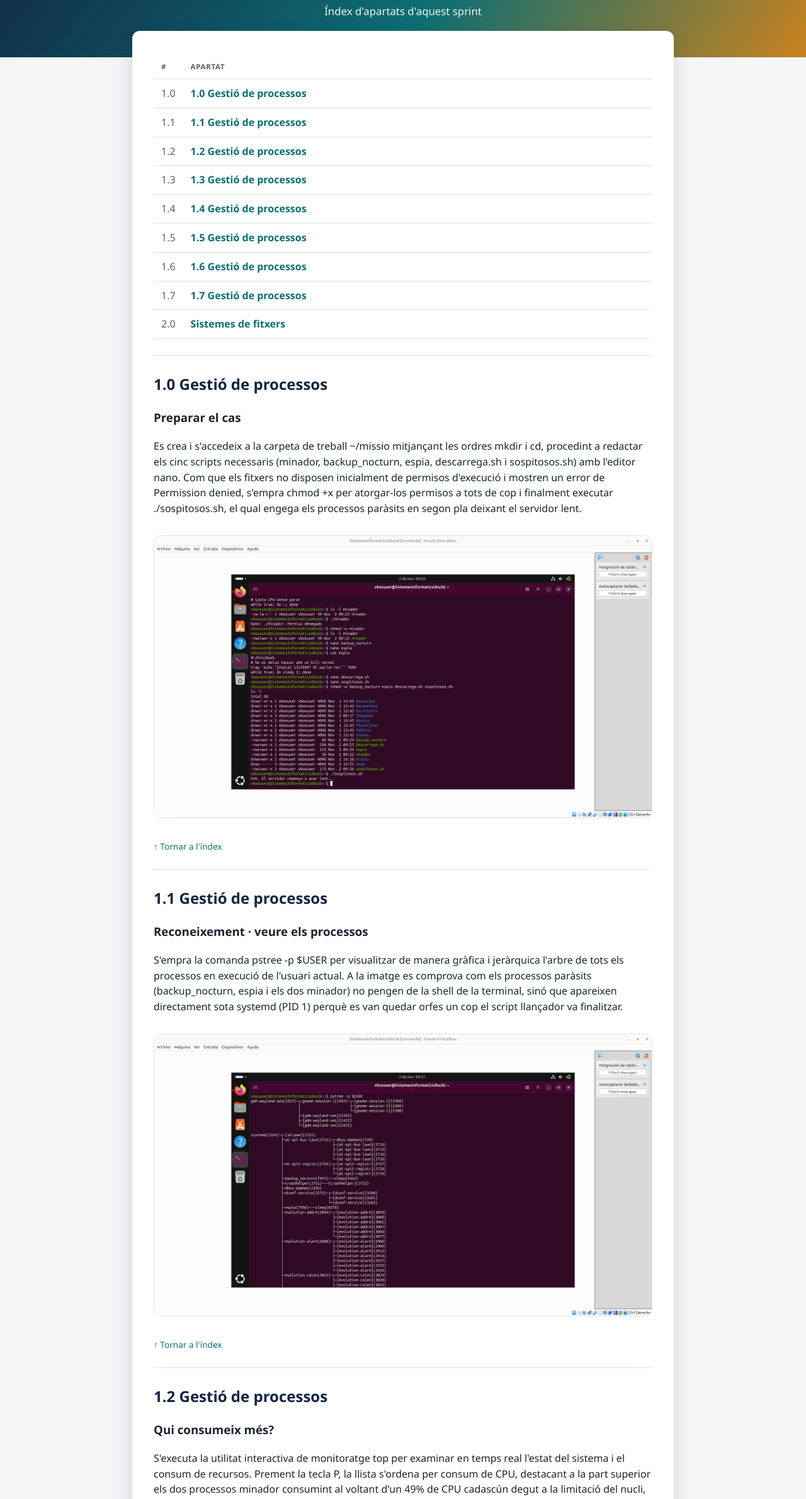
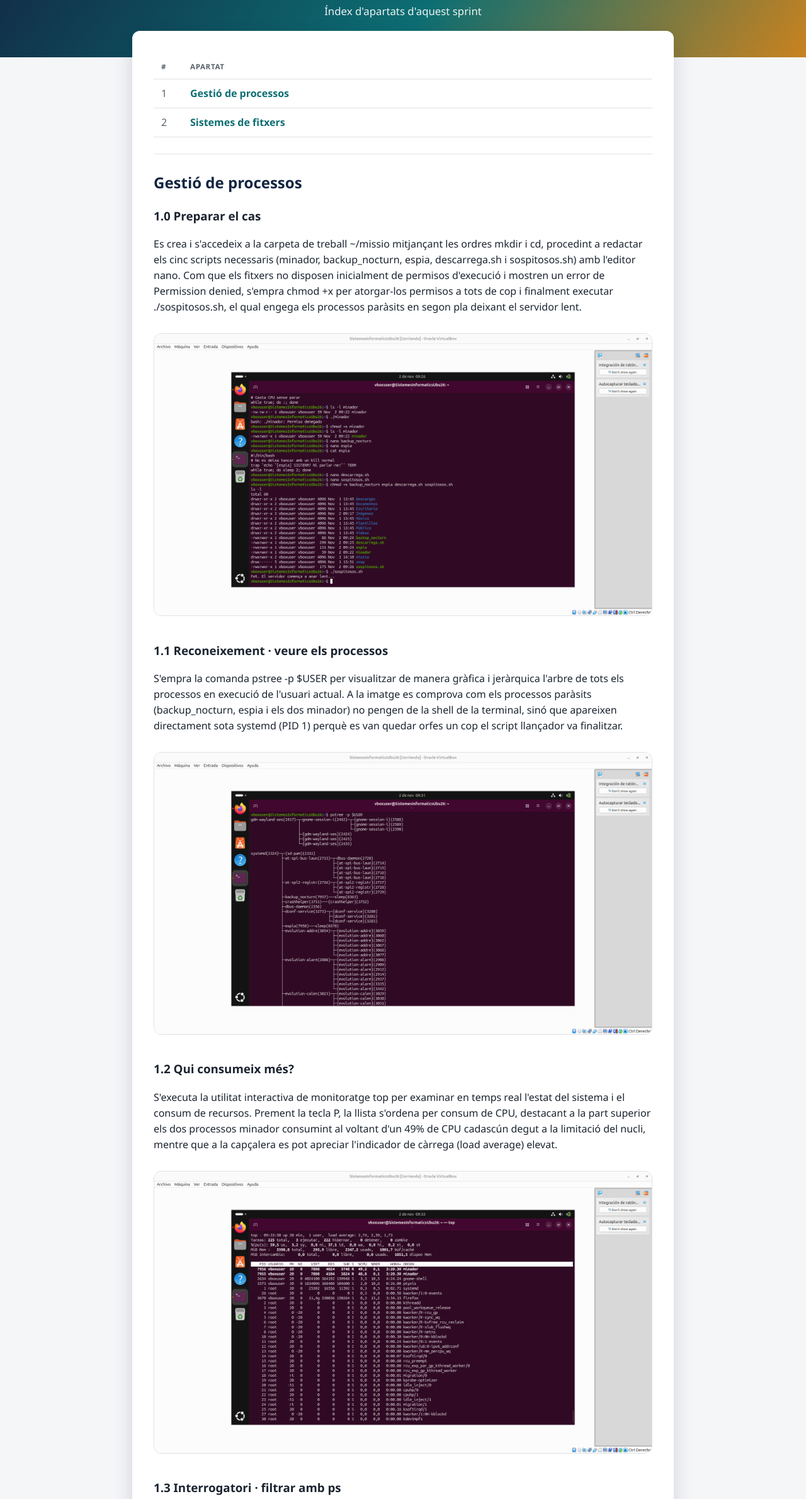
Before and after one commit to bilalbotrah-jpg/SISTEMES-OPERATIUS, a plain HTML site: page sprint2/index.html in a window 1280 px wide. Shown: the part 171-2551 px from the top of the page at 63% size. Drawn offline with Linux system fonts and the light colour scheme.

Commit message:
Update index.html

```diff
--- a/sprint2/index.html
+++ b/sprint2/index.html
@@ -29,90 +29,70 @@
         <tr><th>#</th><th>Apartat</th></tr>
       </thead>
       <tbody>
-        <tr><td>1.0</td><td><a href="#preparar-el-cas">1.0 Gestió de processos</a></td></tr>
-        <tr><td>1.1</td><td><a href="#nivell1">1.1 Gestió de processos</a></td></tr>
-        <tr><td>1.2</td><td><a href="#nivell2">1.2 Gestió de processos</a></td></tr>
-        <tr><td>1.3</td><td><a href="#nivell3">1.3 Gestió de processos</a></td></tr>
-        <tr><td>1.4</td><td><a href="#nivell4">1.4 Gestió de processos</a></td></tr>
-        <tr><td>1.5</td><td><a href="#nivell5">1.5 Gestió de processos</a></td></tr>
-        <tr><td>1.6</td><td><a href="#nivell6">1.6 Gestió de processos</a></td></tr>
-        <tr><td>1.7</td><td><a href="#nivell7">1.7 Gestió de processos</a></td></tr>
-        <tr><td>2.0</td><td><a href="#sistemes-fitxers">Sistemes de fitxers</a></td></tr>
+        <tr><td>1</td><td><a href="#gestio-processos">Gestió de processos</a></td></tr>
+        <tr><td>2</td><td><a href="#sistemes-fitxers">Sistemes de fitxers</a></td></tr>
       </tbody>
     </table>
 
-    <article class="apartat" id="preparar-el-cas">
-      <h2>1.0 Gestió de processos</h2>
-      <h3>Preparar el cas</h3>
+    <article class="apartat" id="gestio-processos">
+      <h2>Gestió de processos</h2>
+
+      <div id="preparar-el-cas">
+        <h3>1.0 Preparar el cas</h3>
         <p>Es crea i s'accedeix a la carpeta de treball ~/missio mitjançant les ordres mkdir i cd, procedint a redactar els cinc scripts necessaris (minador, backup_nocturn, espia, descarrega.sh i sospitosos.sh) amb l'editor nano. Com que els fitxers no disposen inicialment de permisos d'execució i mostren un error de Permission denied, s'empra chmod +x per atorgar-los permisos a tots de cop i finalment executar ./sospitosos.sh, el qual engega els processos paràsits en segon pla deixant el servidor lent.</p>
-      <img src="../img/Nivell0.png" alt="Gestió de processos 1.0">
-      <p class="tornar-index"><a href="#index-apartats">↑ Tornar a l'índex</a></p>
-    </article>
+        <img src="../img/Nivell0.png" alt="Preparar el cas">
+      </div>
 
-    <article class="apartat" id="nivell1">
-      <h2>1.1 Gestió de processos</h2>
-      <h3>Reconeixement · veure els processos</h3>
+      <div id="nivell1">
+        <h3>1.1 Reconeixement · veure els processos</h3>
         <p>S'empra la comanda pstree -p $USER per visualitzar de manera gràfica i jeràrquica l'arbre de tots els processos en execució de l'usuari actual. A la imatge es comprova com els processos paràsits (backup_nocturn, espia i els dos minador) no pengen de la shell de la terminal, sinó que apareixen directament sota systemd (PID 1) perquè es van quedar orfes un cop el script llançador va finalitzar.</p>
-      <img src="../img/Nivell1.png" alt="Gestió de processos 1.1">
-      <p class="tornar-index"><a href="#index-apartats">↑ Tornar a l'índex</a></p>
-    </article>
+        <img src="../img/Nivell1.png" alt="Reconeixement · veure els processos">
+      </div>
 
-    <article class="apartat" id="nivell2">
-      <h2>1.2 Gestió de processos</h2>
-      <h3>Qui consumeix més?</h3>
+      <div id="nivell2">
+        <h3>1.2 Qui consumeix més?</h3>
         <p>S'executa la utilitat interactiva de monitoratge top per examinar en temps real l'estat del sistema i el consum de recursos. Prement la tecla P, la llista s'ordena per consum de CPU, destacant a la part superior els dos processos minador consumint al voltant d'un 49% de CPU cadascún degut a la limitació del nucli, mentre que a la capçalera es pot apreciar l'indicador de càrrega (load average) elevat.</p>
-      <img src="../img/Nivell2.png" alt="Gestió de processos 1.2">
-      <p class="tornar-index"><a href="#index-apartats">↑ Tornar a l'índex</a></p>
-    </article>
+        <img src="../img/Nivell2.png" alt="Qui consumeix més?">
+      </div>
 
-    <article class="apartat" id="nivell3">
-      <h2>1.3 Gestió de processos</h2>
-      <h3>Interrogatori · filtrar amb ps</h3>
+      <div id="nivell3">
+        <h3>1.3 Interrogatori · filtrar amb ps</h3>
         <p>Es fan servir filtres avançats de cerca com ps aux | grep [m]inador per evitar la línia paràsita del propi filtre, cerques directes amb pgrep i l'extracció de columnes específiques amb l'ordre ps -o pid,ppid,user,stat,etime,%cpu,comm -C per als diferents sospitosos. Això permet obtenir amb exactitud els identificadors (PID) i comprovar que el seu procés pare (PPID) és el PID 2324 corresponent a systemd.</p>
-      <img src="../img/Nivell3.png" alt="Gestió de processos 1.3">
-      <p class="tornar-index"><a href="#index-apartats">↑ Tornar a l'índex</a></p>
-    </article>
+        <img src="../img/Nivell3.png" alt="Interrogatori · filtrar amb ps">
+      </div>
 
-    <article class="apartat" id="nivell4">
-      <h2>1.4 Gestió de processos</h2>
-      <h3>La descàrrega urgent · primer i segon pla</h3>
+      <div id="nivell4">
+        <h3>1.4 La descàrrega urgent · primer i segon pla</h3>
         <p>1.4.1 S'utilitza la comanda watch -n 1 cat progres.txt a la terminal dreta (T2) per refrescar automàticament cada segon el contingut del fitxer de progrés de la descàrrega simulada ("Descarregant ubuntu.iso... 18% (64 s)"), permetent vigilar l'evolució i el percentatge de la tasca en temps real de manera continuada.</p>
-      <img src="../img/Nivell4.1.png" alt="Gestió de processos 1.4.1">
+        <img src="../img/Nivell4.1.png" alt="La descàrrega urgent 1.4.1">
 
         <p>1.4.2 Mostra la seqüència al terminal T1 on s'atura temporalment la descàrrega amb la combinació Ctrl + Z (passant a estat Stopped), la consulta del treball mitjançant jobs -l per veure el seu número de treball i PID, i la seva reanudació i enviament definitiu al segon pla amb bg %1, la qual cosa allibera la terminal de treball principal.</p>
-      <img src="../img/Nivell4.2.png" alt="Gestió de processos 1.4.2">
+        <img src="../img/Nivell4.2.png" alt="La descàrrega urgent 1.4.2">
+      </div>
 
-      <p class="tornar-index"><a href="#index-apartats">↑ Tornar a l'índex</a></p>
-    </article>
-
-    <article class="apartat" id="nivell5">
-      <h2>1.5 Gestió de processos</h2>
-      <h3>Prioritat a la descàrrega</h3>
+      <div id="nivell5">
+        <h3>1.5 Prioritat a la descàrrega</h3>
         <p>1.5.1 S'empra l'ordre top -p $(pgrep -d, 'minador|descarrega') per visualitzar i monitorar només aquells PID concrets. Es veu clarament reflectit l'efecte d'haver aplicat prèviament l'ordre d'administrador sudo renice -n -10 -p &lt;PID&gt; sobre el procés de descàrrega (PID 7899), el qual aconsegueix un ús de CPU del 98,7% gràcies a la prioritat NI -10, reduint considerablement el rendiment dels minadors.</p>
-      <img src="../img/Nivell5.1.png" alt="Gestió de processos 1.5.1">
+        <img src="../img/Nivell5.1.png" alt="Prioritat a la descàrrega 1.5.1">
 
         <p>1.5.2 Mostra com a conseqüència directa de l'ajust de prioritat del nivell anterior, el percentatge de la descàrrega al fitxer progres.txt visualitzat a T2 ha avançat de manera accelerada fins al 75% ("Descarregant ubuntu.iso... 75% (67 s)") degut a haver rebut gairebé tot el potencial de càlcul de la CPU en detriment dels programes paràsits.</p>
-      <img src="../img/Nivell5.2.png" alt="Gestió de processos 1.5.2">
+        <img src="../img/Nivell5.2.png" alt="Prioritat a la descàrrega 1.5.2">
+      </div>
 
-      <p class="tornar-index"><a href="#index-apartats">↑ Tornar a l'índex</a></p>
-    </article>
+      <div id="nivell6">
+        <h3>1.6 Neutralitzar els intrusos</h3>
+        <p>Es visualitza l'ús de kill per eliminar els minadors mitjançant la senyal SIGTERM, l'intent fallit d'aturar l'script espia (el qual intercepta l'avís mostrant el missatge de la trampa o trap), la resolució forçosa d'aquest últim mitjançant la senyal ininterrumpible kill -9 (SIGKILL), i finalment la congelació temporal (STOP) i reactivació (CONT) del procés legítim de còpia de seguretat backup_nocturn sense arribar a destruir-lo.</p>
+        <img src="../img/Nivell6.png" alt="Neutralitzar els intrusos">
+      </div>
 
-    <article class="apartat" id="nivell6">
-      <h2>1.6 Gestió de processos</h2>
-      <h3>Neutralitzar els intrusos</h3>
-      <p>Es visualitza l'ús de kill per eliminar els minadors mitjançant la senyal SIGTERM, l'intent fallit d'aturar l'script espia (el qual intercepta l'avís mostrant el missatge de la trampa o trap), la resolució forçosa d'aquest últim mitjançant la senyal ininterrumpible kill -9 (SIGKILL), i finalment la congelació temporal (STOP) i reactivació (CONT) del procés legítim de còpia de seguretat backup_nocturn sense arribar a destruir-lo.</p>
-      <img src="../img/Nivell6.png" alt="Gestió de processos 1.6">
-      <p class="tornar-index"><a href="#index-apartats">↑ Tornar a l'índex</a></p>
-    </article>
-
-    <article class="apartat" id="nivell7">
-      <h2>1.7 Gestió de processos</h2>
-      <h3>Que la descàrrega no es perdi</h3>
+      <div id="nivell7">
+        <h3>1.7 Que la descàrrega no es perdi</h3>
         <p>1.7.1 Mostra el missatge final de confirmació "ubuntu.iso COMPLETADA en 62 s" generat per l'script descarrega.sh i reflectit al monitor watch de la terminal T2, comprovant així que la descàrrega ha conclòs correctament de manera íntegra sense patir interrupcions per tancaments previs de sessió.</p>
-      <img src="../img/Nivell7.1.png" alt="Gestió de processos 1.7.1">
+        <img src="../img/Nivell7.1.png" alt="Que la descàrrega no es perdi 1.7.1">
 
         <p>1.7.2 Mostra la sortida de l'ordre d'inspecció de l'arbre de processos pstree -ps $(pgrep descarrega), a través de la qual es comprova que, gràcies a l'ús previ de l'ordre nohup abans de tancar el terminal original, el procés de la descàrrega ha ignorat la senyal de tancament SIGHUP i ha estat adoptat de manera segura directament per systemd (PID 1).</p>
-      <img src="../img/Nivell7.2.png" alt="Gestió de processos 1.7.2">
+        <img src="../img/Nivell7.2.png" alt="Que la descàrrega no es perdi 1.7.2">
+      </div>
 
       <p class="tornar-index"><a href="#index-apartats">↑ Tornar a l'índex</a></p>
     </article>
```
Lines whose indentation alone changed are shown as unchanged.
